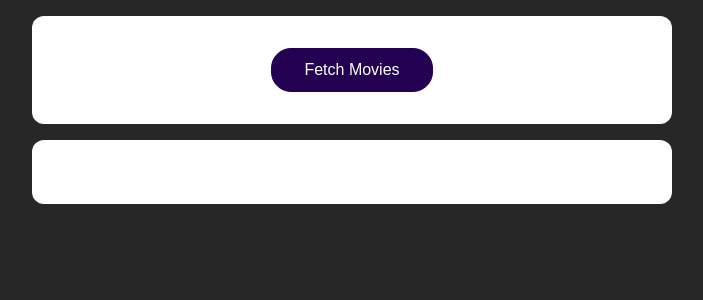
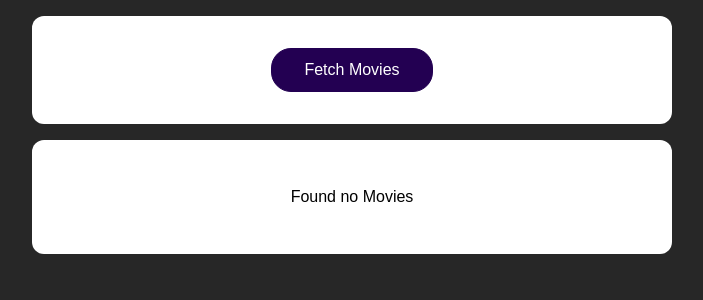
Before and after one commit to Rubick1997/react-http-database, a React (Create React App) app: page / in a window 1280 px wide. Shown: the top 300 px of the page, without its empty margins (288-991 px from the left). Built offline with nearby package versions, Linux system fonts and the light colour scheme.

Commit message:
Handling Loading

```diff
--- a/src/App.js
+++ b/src/App.js
@@ -5,8 +5,10 @@
 
 function App() {
 	const [movies, setMovies] = useState([]);
+	const [isLoading, setIsLoading] = useState(false);
 
 	const fetchMoviesHandler = async () => {
+		setIsLoading(true);
 		const response = await fetch("https://swapi.dev/api/films/");
 		const data = await response.json();
 		const transformedMovies = data.results.map((movieData) => {
@@ -18,6 +20,7 @@
 			};
 		});
 		setMovies(transformedMovies);
+		setIsLoading(false);
 	};
 
 	return (
@@ -26,7 +29,9 @@
 				<button onClick={fetchMoviesHandler}>Fetch Movies</button>
 			</section>
 			<section>
-				<MoviesList movies={movies} />
+				{!isLoading && movies.length > 0 && <MoviesList movies={movies} />}
+        {!isLoading && movies.length ===0 && <p>Found no Movies</p>}
+				{isLoading && <p>Loading ...</p>}
 			</section>
 		</React.Fragment>
 	);
```
